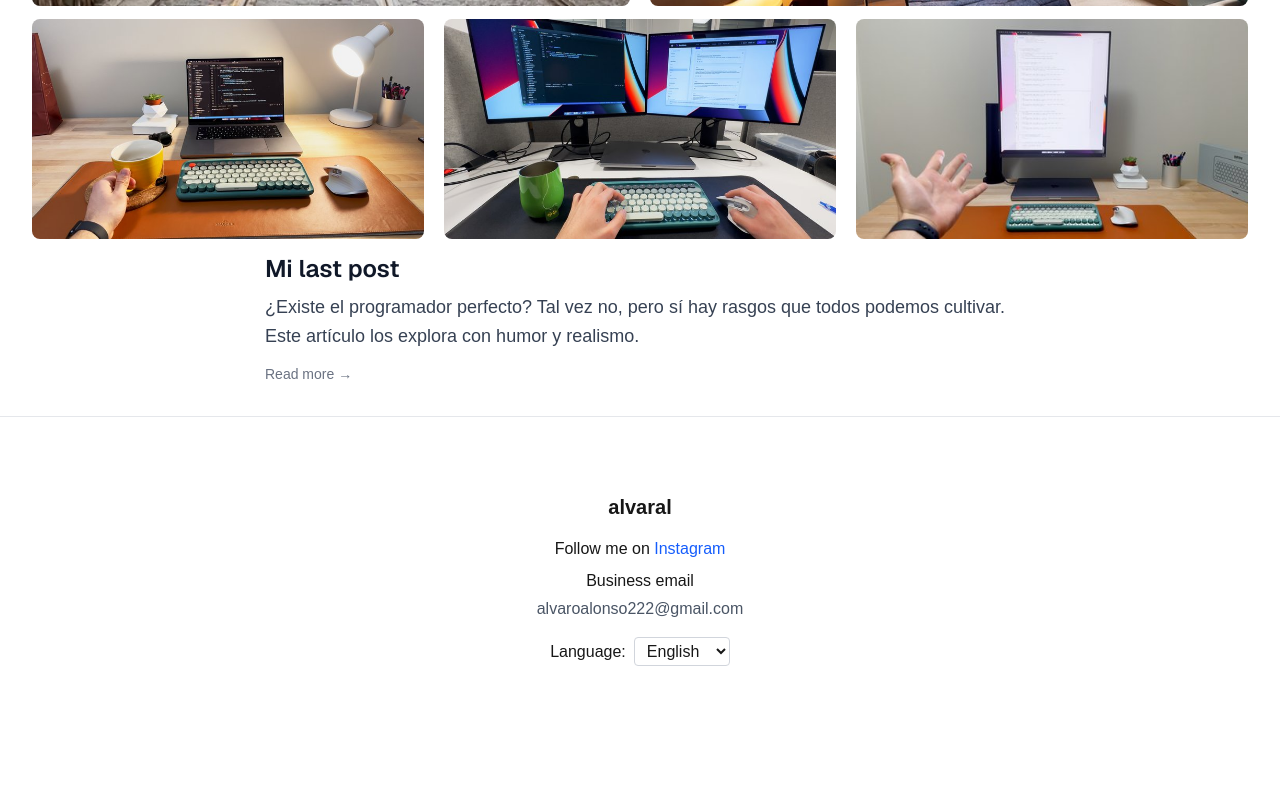
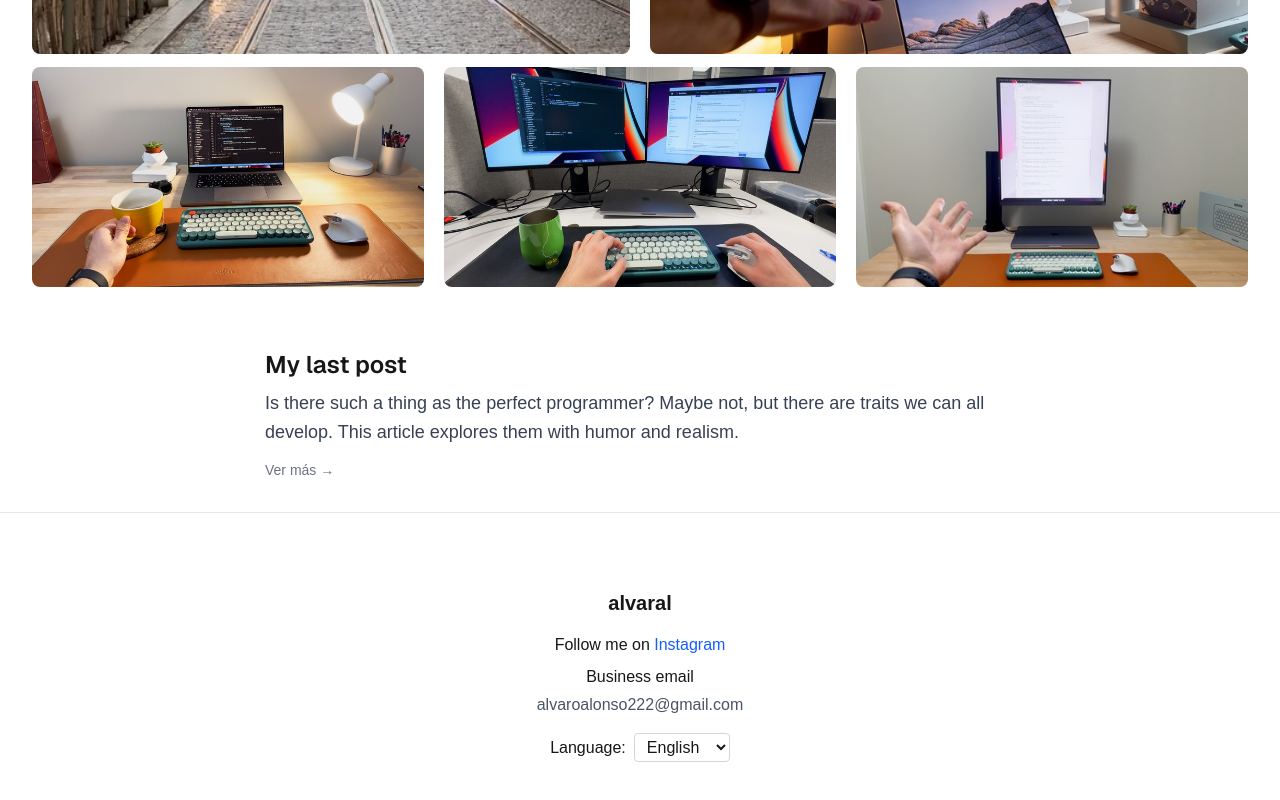
Before and after one commit to alvaral/alvaral, a Next.js app: page / in a window 1280 px wide. Shown: the part 881-1681 px from the top of the page. Before the commit the page ends 1611 px from the top, so only its background shows below. Built offline with nearby package versions, Linux system fonts and the light colour scheme; no server answers.

Commit message:
small fixes

```diff
--- a/messages/en.json
+++ b/messages/en.json
@@ -16,8 +16,8 @@
   "homepage": {
     "greeting": "Hello, I am Álvaro",
     "intro": "Hi, I’m a software engineer and a content creator posting regularly about my daily life and projects.",
-    "latestPostTitle": "Mi last post",
-    "latestPostDescription": "¿Existe el programador perfecto? Tal vez no, pero sí hay rasgos que todos podemos cultivar. Este artículo los explora con humor y realismo."
+    "latestPostTitle": "My last post",
+    "latestPostDescription": "Is there such a thing as the perfect programmer? Maybe not, but there are traits we can all develop. This article explores them with humor and realism."
   },
   "header": {
     "home": "Home",
--- a/messages/es.json
+++ b/messages/es.json
@@ -10,7 +10,7 @@
   },
   "footer": {
     "follow": "Sígueme en",
-    "businessEmail": "Correo para negocios",
+    "businessEmail": "Correo de contacto",
     "languageLabel": "Idioma"
   },
   "homepage": {
--- a/src/app/blog/posts/1/page.tsx
+++ b/src/app/blog/posts/1/page.tsx
@@ -1,4 +1,12 @@
+import AuthorInfo from "@/components/AuthorInfoCard";
+import HighlightedParagraph from "@/components/HighlightedParagraph";
 import Section from "@/components/Section";
+
+const author = {
+  name: "Álvaro Alonso",
+  avatar: "/assets/images/profile-photo.jpeg",
+  role: "Software Engineer",
+};
 
 export default function IdealDeveloperPost() {
   return (
@@ -25,9 +33,9 @@ export default function IdealDeveloperPost() {
 
             <h1 className="text-[1.6rem] font-bold mb-4 font-sans">Habilidades técnicas</h1>
 
-            <p className="mb-4">
-            Las habilidades técnicas (o hard skills) son las competencias específicas que permiten ejecutar tareas concretas relacionadas con una profesión.
-            </p>
+            <HighlightedParagraph>
+              Las habilidades técnicas (o hard skills) son las competencias específicas que permiten ejecutar tareas concretas relacionadas con una profesión.
+            </HighlightedParagraph>
             <p className="mb-4">
             En el caso del desarrollo de software, estas habilidades te permiten construir, mantener y mejorar productos tecnológicos de forma eficiente, segura y escalable. Ya sabes, todas esas que nos enseñan en la universidad.
             </p>
@@ -74,9 +82,10 @@ export default function IdealDeveloperPost() {
 
             <h1 className="text-[1.6rem] font-bold mb-4 font-sans">Habilidades blandas</h1>
 
-            <p className="mb-4">
-            Las habilidades blandas (o soft skills) son las capacidades personales e interpersonales que hacen la comunicación, colaboración y adaptación en distintos entornos laborales y sociales.
-            </p>
+            <HighlightedParagraph>
+              Las habilidades blandas (o soft skills) son las capacidades personales e interpersonales que hacen la comunicación, colaboración y adaptación en distintos entornos laborales y sociales.
+            </HighlightedParagraph>
+
             <p className="mb-4">
             Es lo que podría definirse como aquello que nos hace humanos. O como yo digo, no ser &quot;un capullo&quot;. Por ejemplo, se podría decir que Sheldon Cooper no tiene muchas habilidades blandas (aunque sea un genio, no se lleva bien con los demás y eso le limita laboralmente). Puedes ser el mejor programador del mundo, pero si no sabes comunicarte, colaborar o adaptarte, tu impacto será limitado.
             </p>
@@ -123,6 +132,7 @@ export default function IdealDeveloperPost() {
           <p className="italic">
             Y tú, ¿cómo imaginas al desarrollador ideal?
           </p>
+          <AuthorInfo name={author.name} role={author.role} avatar={author.avatar} />
         </article>
       </Section>
     </main>
--- a/src/app/page.tsx
+++ b/src/app/page.tsx
@@ -2,6 +2,7 @@ import Section from "@/components/Section";
 import Gallery from "@/components/Gallery";
 import { useTranslations } from "next-intl";
 import BlogCard from "@/components/BlogCard";
+import Divider from "@/components/Divider";
 
 const images = [
   { src: "/assets/images/A_1.123.1.jpg" },
@@ -17,8 +18,9 @@ export default function HomePage() {
   const t = useTranslations("homepage");
 
   return (
-    <main className="p-8 animate-fadeIn">
+    <main className="p-8">
       <Section
+        index={0}
         sectionHeight="custom"
         customHeight={10}
         contentWidth="wide"
@@ -28,10 +30,10 @@ export default function HomePage() {
         <h1 className="text-4xl font-bold mb-4">{t("greeting")}</h1>
         <h2>{t("intro")}</h2>
       </Section>
-
+      <Divider />
       <Gallery images={images} />
-
-      <Section>
+      <Divider />
+      <Section index={1} delay={images.length * 0.2}>
         <BlogCard
           title={t("latestPostTitle")}
           description={t("latestPostDescription")}
--- /dev/null
+++ b/src/components/AuthorInfoCard.tsx
@@ -0,0 +1,22 @@
+
+interface AuthorInfoProps {
+    name: string;
+    role: string;
+    avatar: string;
+  }
+
+export default function AuthorInfo({ name, role, avatar }: AuthorInfoProps) {
+    return (
+        <div className="mt-12 flex justify-end items-center space-x-4">
+        <img
+            src={avatar}
+            alt={name}
+            className="w-12 h-12 rounded-full object-cover"
+        />
+        <div className="text-right">
+            <p className="text-sm font-semibold font-sans text-gray-900">{name}</p>
+            <p className="text-xs text-gray-500">{role}</p>
+        </div>
+        </div>
+    );
+}
--- a/src/components/BlogCard.tsx
+++ b/src/components/BlogCard.tsx
@@ -1,6 +1,5 @@
 import Link from "next/link";
 import Image from "next/image";
-import { useTranslations } from "next-intl";
 
 interface BlogCardProps {
   title: string;
@@ -19,8 +18,6 @@ export default function BlogCard({
   imageAlt = "Imagen del post",
   href,
 }: BlogCardProps) {
-  const t = useTranslations("blogCard");
-
   function formatDate(dateStr: string) {
     const dateObj = new Date(dateStr);
     return dateObj.toLocaleDateString("es-ES", {
@@ -30,8 +27,8 @@ export default function BlogCard({
     });
   }
 
-  return (
-    <article tabIndex={0} className="group flex space-x-6">
+  const content = (
+    <article tabIndex={0} className="group flex space-x-6 cursor-pointer">
       {imageSrc && (
         <div className="flex-shrink-0 w-24 h-24 relative rounded-md overflow-hidden">
           <Image
@@ -45,35 +42,25 @@ export default function BlogCard({
         </div>
       )}
       <div className="flex flex-col flex-1">
-        <h2 className="text-2xl font-semibold leading-snug mb-2 font-sans">
-          {href ? (
-            <Link
-              href={href}
-              className="text-gray-900 no-underline hover:underline focus:outline-none focus:ring-2 focus:ring-indigo-400 rounded"
-              aria-label={`Leer post completo: ${title}`}
-            >
-              {title}
-            </Link>
-          ) : (
-            title
-          )}
-        </h2>
-
+        <h2 className="text-2xl font-semibold leading-snug mb-2 font-sans">{title}</h2>
         <p className="text-gray-700 text-lg leading-relaxed mb-3">{description}</p>
-
         <div className="flex items-center justify-between text-gray-500 text-sm select-none">
-          {date && <time dateTime={date}>{t("publishedOn")} {formatDate(date)}</time>}
-          {href && (
-            <Link
-              href={href}
-              className="text-gray-500 hover:text-gray-700 font-medium no-underline focus:outline-none focus:ring-2 focus:ring-gray-400 rounded"
-              aria-label={`Leer post completo: ${title}`}
-            >
-              {t("readMore")}
-            </Link>
-          )}
+          {date && <time dateTime={date}>Publicado el {formatDate(date)}</time>}
+          <span className="text-gray-500 hover:text-gray-700 font-medium no-underline rounded">
+            Ver más →
+          </span>
         </div>
       </div>
     </article>
   );
+
+  if (href) {
+    return (
+      <Link href={href} aria-label={`Leer post completo: ${title}`} className="block no-underline">
+        {content}
+      </Link>
+    );
+  }
+
+  return content;
 }
--- /dev/null
+++ b/src/components/Divider.tsx
@@ -0,0 +1,9 @@
+interface DividerProps {
+    height?: string; // acepta valores de tailwind (p.ej. "my-12") o unidades CSS (p.ej. "3rem")
+  }
+
+export default function Divider({
+    height = "my-12"
+}:  DividerProps) {
+    return <div className={height} />;
+}
--- a/src/components/Footer.tsx
+++ b/src/components/Footer.tsx
@@ -48,7 +48,12 @@ export default function Footer() {
             </a>
           </p>
           <p className="mb-1">{t("businessEmail")}</p>
-          <p className="text-gray-600">alvaroalonso222@gmail.com</p>
+          <a
+            href="mailto:alvaroalonso222@gmail.com"
+            className="text-gray-600"
+          >
+            alvaroalonso222@gmail.com
+          </a>
           <div className="mt-4">
             <label htmlFor="language-select" className="mr-2 font-medium">
               {t("languageLabel")}:
--- a/src/components/Gallery.tsx
+++ b/src/components/Gallery.tsx
@@ -50,8 +50,11 @@ export default function Gallery({ images }: GalleryProps) {
           }`}
         >
           {row.map((img, index) => (
-            <Section key={`${rowIndex}-${index}`}
-              limitContentWidth={false}>
+            <Section
+              key={`${rowIndex}-${index}`}
+              limitContentWidth={false}
+              index={rowIndex + index}
+            >
               <div className="overflow-hidden rounded-lg">
                 <Image
                   src={img.src}
--- /dev/null
+++ b/src/components/HighlightedParagraph.tsx
@@ -0,0 +1,11 @@
+interface HighlightedParagraphProps {
+    children: React.ReactNode;
+  }
+
+  export default function HighlightedParagraph({ children }: HighlightedParagraphProps) {
+    return (
+      <p className="border-l-4 border-black-500 pl-4 italic mb-4">
+        {children}
+      </p>
+    );
+  }
--- a/src/components/Section.tsx
+++ b/src/components/Section.tsx
@@ -4,6 +4,7 @@ import React, { ReactNode, CSSProperties, useRef, useEffect } from "react";
 import { motion, useAnimation, useInView } from "framer-motion";
 
 interface SectionProps {
+  index?: number,
   theme?: string;
   classes?: string;
   sectionHeight?: string;
@@ -15,9 +16,11 @@ interface SectionProps {
   children?: ReactNode;
   isAlternate?: boolean;
   limitContentWidth?: boolean;
+  delay?: number;
 }
 
 const Section = ({
+  index = 0,  // default 0 si no se pasa
   theme = "",
   classes = "",
   sectionHeight = "custom",
@@ -29,6 +32,7 @@ const Section = ({
   children,
   isAlternate = false,
   limitContentWidth = true,
+  delay = 0
 }: SectionProps) => {
   const sectionClass = `
     page-section
@@ -59,11 +63,11 @@ const Section = ({
     }
   }, [inView, controls]);
 
-  // Forzar animación si no se ejecutó en 3 segundos
   useEffect(() => {
+    // Forzar animación si no se ejecutó en 3 segundos
     const timeout = setTimeout(() => {
       controls.start("visible");
-    }, 2000);
+    }, 1500);
 
     return () => clearTimeout(timeout);
   }, [controls]);
@@ -71,19 +75,16 @@ const Section = ({
   return (
     <motion.section
       ref={ref}
-      data-test="page-section"
-      data-section-theme={theme}
       className={sectionClass}
       style={inlineStyle}
-      data-controller="SectionWrapperController"
-      data-active="true"
       initial="hidden"
       animate={controls}
       variants={{
         hidden: { opacity: 0, y: 40 },
         visible: { opacity: 1, y: 0 },
       }}
-      transition={{ duration: 0.6, ease: "easeOut" }}
+      // delay proporcional al índice para que aparezca en orden
+      transition={{ duration: 1, ease: "easeOut", delay: index * 0.3 + delay }}
     >
       <div className="section-border">
         <div className="section-background"></div>
```
Also changed, not shown: 1 other file (tests, documents, lock files or other folders).
